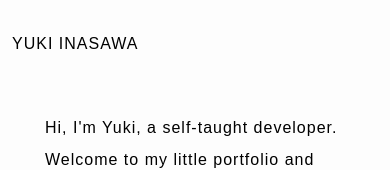
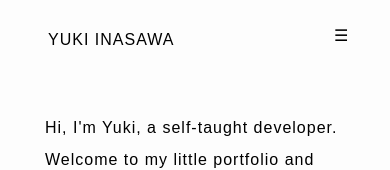
Before and after one commit to Yukichka/Yuki-app, a React (Create React App) app: page / in a window 390 px wide. Shown: the top 170 px of the page. Built offline with nearby package versions, Linux system fonts and the light colour scheme.

Commit message:
Nav for mobile done

```diff
--- a/package.json
+++ b/package.json
@@ -12,7 +12,7 @@
     "react-scripts": "3.2.0"
   },
   "scripts": {
-    "predeploy": "npm run build",
+    "predeploy": "npm run build && cp CNAME build/CNAME",
     "deploy": "gh-pages -d build",
     "start": "react-scripts start",
     "build": "react-scripts build",
--- a/public/index.html
+++ b/public/index.html
@@ -1,16 +1,34 @@
 <!DOCTYPE html>
 <html lang="en">
   <head>
+    <!-- Global site tag (gtag.js) - Google Analytics -->
+    <script
+      async
+      src="https://www.googletagmanager.com/gtag/js?id=G-747WKJ79LW"
+    ></script>
+    <script>
+      window.dataLayer = window.dataLayer || [];
+      function gtag() {
+        dataLayer.push(arguments);
+      }
+      gtag("js", new Date());
+
+      gtag("config", "G-747WKJ79LW");
+    </script>
+
     <meta charset="utf-8" />
     <link rel="icon" href="%PUBLIC_URL%/favicon.ico" />
-    <link rel="shortcut icon" type="image/png" href="/imgs/favicon.png"/>
+    <link rel="shortcut icon" type="image/png" href="/imgs/favicon.png" />
     <meta name="viewport" content="width=device-width, initial-scale=1" />
     <meta name="theme-color" content="#000000" />
     <meta
       name="description"
       content="Web site created using create-react-app"
     />
-    <link href="https://fonts.googleapis.com/css?family=Karla&display=swap" rel="stylesheet">
+    <link
+      href="https://fonts.googleapis.com/css?family=Karla&display=swap"
+      rel="stylesheet"
+    />
     <!--
       manifest.json provides metadata used when your web app is installed on a
       user's mobile device or desktop. See https://developers.google.com/web/fundamentals/web-app-manifest/
--- a/src/App.css
+++ b/src/App.css
@@ -17,19 +17,19 @@ html {
   margin: 0 auto;
 }
 /*-------------------header-------------------*/
-.header {
+#main {
   background: transparent;
   position: fixed;
   top: 0;
-  left: 0;
   right: 0;
+  left:0;
   z-index: 999;
   display: flex;
   justify-content: space-between;
   margin: 1em 10em;
 }
 @media (max-width: 1500px) {
-  .header {
+  #main{
     margin: 1em 2.25em ;
   }
 }
@@ -322,7 +322,7 @@ html {
 /*-------------------search-------------------*/
 .search {
   text-align: center;
-  margin: 20em auto;
+  margin: 15em auto;
 }
 .search-msg {
   padding-bottom: 2em;
@@ -332,3 +332,42 @@ html {
   text-decoration: none;
   color: inherit;
 }
+/*-------------------mobile-menu-------------------*/
+.mobile-menu{
+  text-align: center;
+  margin: 10em auto;
+  line-height: 4em;
+}
+#mobilenav{
+  height: 100%;
+  width:0;
+  position: fixed;
+  overflow-x: hidden;
+  transition: 0.3s;
+  z-index: 999;
+  top: 0;
+  right:0;
+  background-color:#fdfdfd;
+}
+#mobilenav a {
+  text-decoration: none;
+  color: inherit;
+  display: block;
+  transition: 0.3s;
+}
+.closebtn {
+  text-align: right;
+  margin: 1.25em 2.5em;
+}
+.openbtn{
+  display: none;
+  overflow-x: hidden;
+}
+@media (max-width: 500px) {
+  .openbtn{
+    display: block;
+    cursor:pointer;
+    width:1em;
+    margin:0.25em ;
+  }
+}
--- a/src/components/Header.js
+++ b/src/components/Header.js
@@ -2,13 +2,26 @@ import React from "react";
 import { Link } from "react-router-dom";
 
 export class Header extends React.Component {
+  constructor(props) {
+    super(props);
+    this.openNav = this.openNav.bind(this);
+    this.closeNav = this.closeNav.bind(this);
+  }
+
+  openNav() {
+    document.getElementById("mobilenav").style.width = "100%";
+  }
+  closeNav() {
+    document.getElementById("mobilenav").style.width = "0";
+  }
   render() {
     return (
       <div className="header">
+        <div id="main">
           <Link to="/" className="header-title">
             Yuki Inasawa
           </Link>
-        <nav className="main-nav">
+          <div className="main-nav">
             <ul className="nav-list">
               <li className="nav-list-item">
                 <Link to="/" className="nav-link">
@@ -20,18 +33,29 @@ export class Header extends React.Component {
                   About
                 </Link>
               </li>
-            {/* <li className="nav-list-item">
-              <Link to="/contact" className="nav-link">
-                Contact
-              </Link>
-            </li> */}
               <li className="nav-list-item">
                 <Link to="/search" className="nav-link">
                   Search
                 </Link>
               </li>
             </ul>
-        </nav>
+          </div>
+          <div className="openbtn" onClick={this.openNav}>
+            &#9776;
+          </div>
+        </div>
+        <div id="mobilenav">
+          <div className="closebtn" onClick={this.closeNav}>
+            &times;
+          </div>
+          <div className="mobile-menu">
+            <Link to="/">Portfolio</Link>
+            <p className="line">&nbsp;</p>
+            <Link to="/about">About</Link>
+            <p className="line">&nbsp;</p>
+            <Link to="/search">Search</Link>
+          </div>
+        </div>
       </div>
     );
   }
--- a/src/components/Home.js
+++ b/src/components/Home.js
@@ -3,6 +3,7 @@ import { Header } from "./Header";
 import { Footer } from "./Footer";
 import { allProjects } from "./Dataset";
 import { Link } from "react-router-dom";
+
 
 export class Home extends React.Component {
   constructor(props) {
@@ -10,7 +11,7 @@ export class Home extends React.Component {
     this.getProjectInfo = this.getProjectInfo.bind(this);
   }
   getProjectInfo(project) {
-    const clickedProject = project.name
+    const clickedProject = project.name;
     // console.log(clickedProject);
   }
   render() {
@@ -44,7 +45,7 @@ export class Home extends React.Component {
           ))}
         </div>
         <div className="home-footer">
-        <Footer />
+          <Footer />
         </div>
       </div>
     );
```
Also changed, not shown: src/components/Contact.js (deleted, +0 -16 lines). Lines whose indentation alone changed are shown as unchanged.
